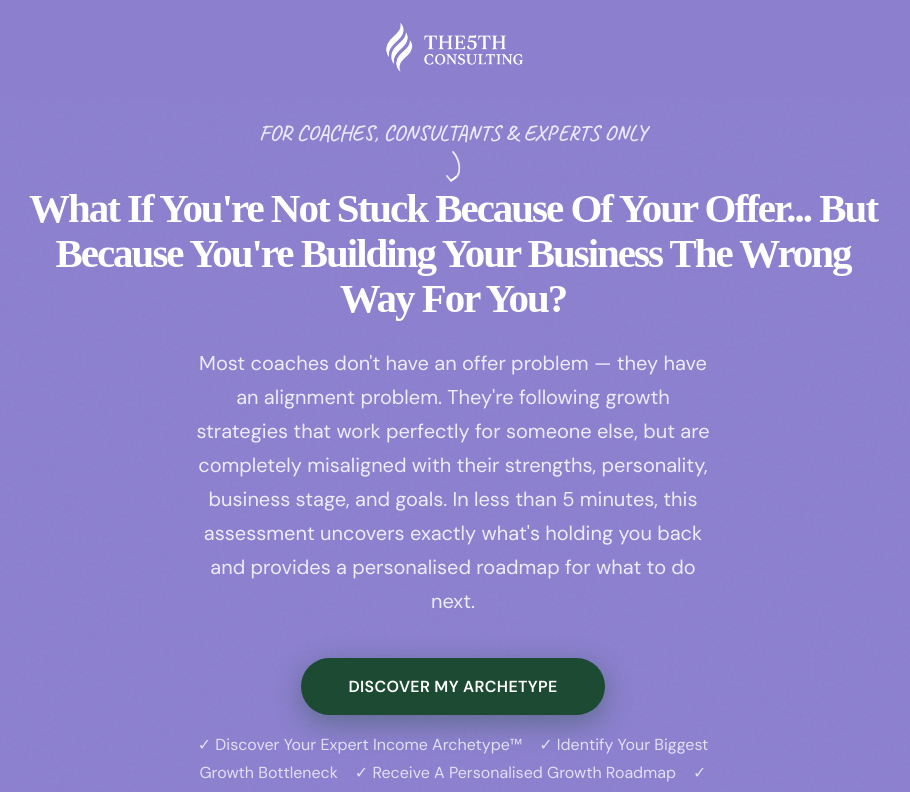
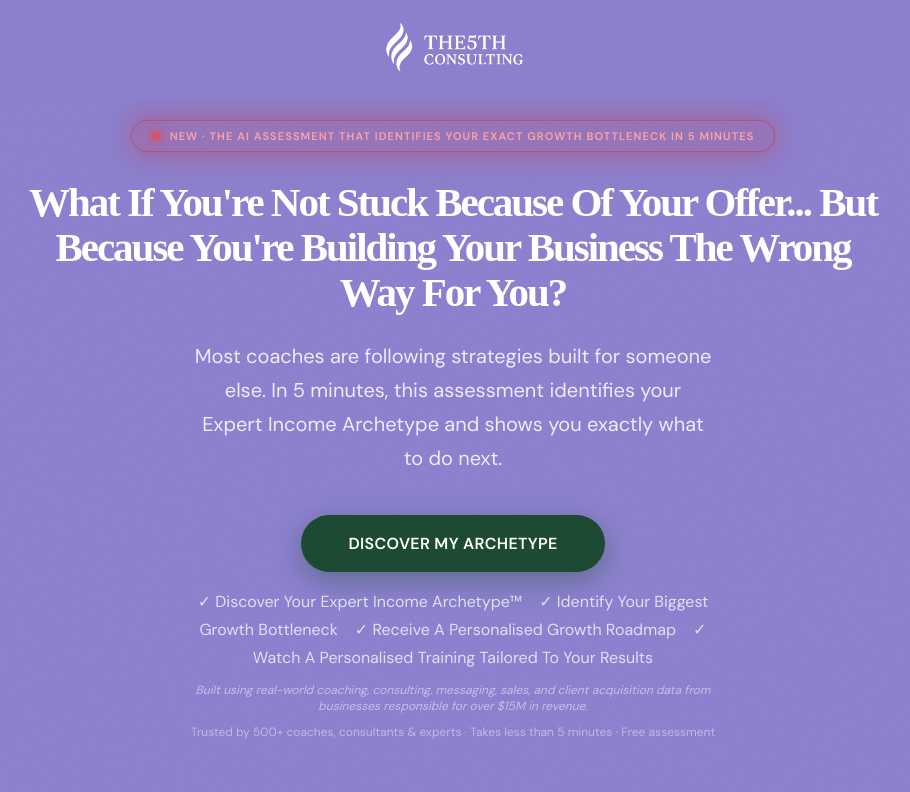
Before and after one commit to indrodip-cmd/quiz-deploy, a Next.js app: page / in a window 1280 px wide. Shown: the top 792 px of the page, without its empty margins (187-1097 px from the left). Built offline with nearby package versions, Linux system fonts and the light colour scheme; a web font is replaced by a local one.

Commit message:
Hero eyebrow red glow pill + headline + subheadline update

```diff
--- a/app/page.tsx
+++ b/app/page.tsx
@@ -1053,6 +1053,11 @@ const LP_TESTIMONIALS = [
 const LP_CSS = `
 @import url('https://fonts.googleapis.com/css2?family=Playfair+Display:ital,wght@0,400;0,700;0,900;1,400;1,700&family=DM+Sans:opsz,wght@9..40,400;9..40,500;9..40,600&family=Caveat:wght@400;600;700&display=swap');
 
+@keyframes redpulse {
+  0%, 100% { opacity: 1; transform: scale(1); }
+  50% { opacity: 0.6; transform: scale(1.3); }
+}
+
 /* ─── reset for landing ─── */
 .qp *,.qp *::before,.qp *::after{box-sizing:border-box;margin:0;padding:0;}
 .qp{font-family:'DM Sans',sans-serif;color:#111;overflow-x:hidden;}
@@ -1326,7 +1331,36 @@ function LandingPage({ onStart }: { onStart: () => void }) {
         <div className="qp-hero-inner">
 
           <motion.div {...up(0.08)}>
-            <Annotation>FOR COACHES, CONSULTANTS & EXPERTS ONLY</Annotation>
+            <div style={{display:'flex',justifyContent:'center',marginBottom:'28px'}}>
+              <div style={{
+                display:'inline-flex',
+                alignItems:'center',
+                gap:'10px',
+                background:'rgba(220,38,38,0.12)',
+                border:'1px solid rgba(220,38,38,0.4)',
+                borderRadius:'100px',
+                padding:'8px 20px',
+                boxShadow:'0 0 24px rgba(220,38,38,0.3), 0 0 48px rgba(220,38,38,0.15)',
+              }}>
+                <span style={{
+                  width:'8px',
+                  height:'8px',
+                  borderRadius:'50%',
+                  background:'#ef4444',
+                  display:'inline-block',
+                  boxShadow:'0 0 8px #ef4444, 0 0 16px #ef4444',
+                  animation:'redpulse 1.5s ease-in-out infinite',
+                  flexShrink:0,
+                }}></span>
+                <span style={{
+                  fontSize:'11px',
+                  fontWeight:'700',
+                  letterSpacing:'0.1em',
+                  textTransform:'uppercase',
+                  color:'#fca5a5',
+                }}>NEW · The AI Assessment That Identifies Your Exact Growth Bottleneck In 5 Minutes</span>
+              </div>
+            </div>
           </motion.div>
 
           <motion.h1 className="qp-h1" {...up(0.2)} style={{
@@ -1349,7 +1383,7 @@ function LandingPage({ onStart }: { onStart: () => void }) {
             lineHeight: 1.7,
             margin: '0 auto 40px',
           }}>
-            Most coaches don't have an offer problem — they have an alignment problem. They're following growth strategies that work perfectly for someone else, but are completely misaligned with their strengths, personality, business stage, and goals. In less than 5 minutes, this assessment uncovers exactly what's holding you back and provides a personalised roadmap for what to do next.
+            Most coaches are following strategies built for someone else. In 5 minutes, this assessment identifies your Expert Income Archetype and shows you exactly what to do next.
           </motion.p>
 
           <motion.div {...up(0.44)}>
```
